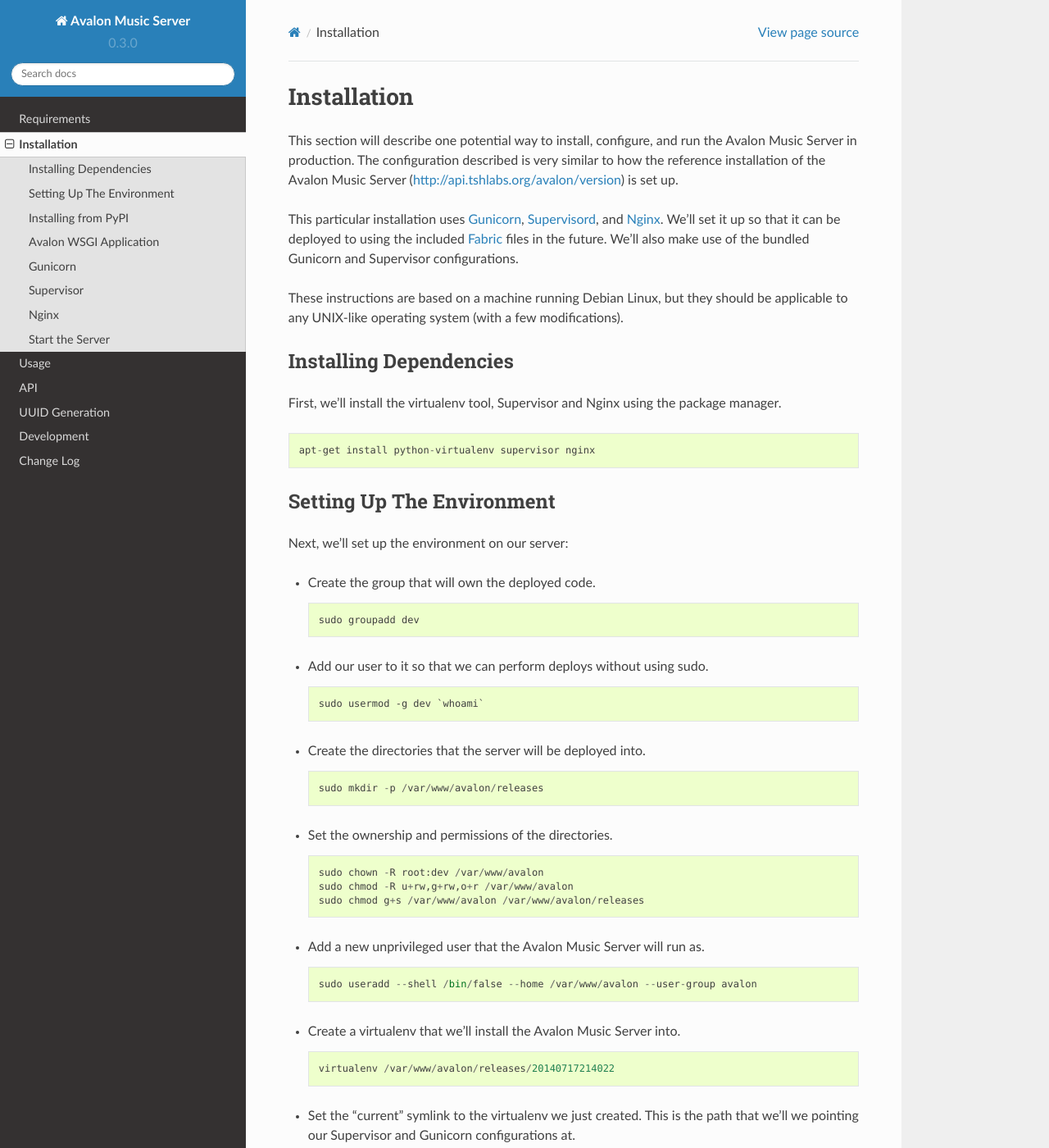
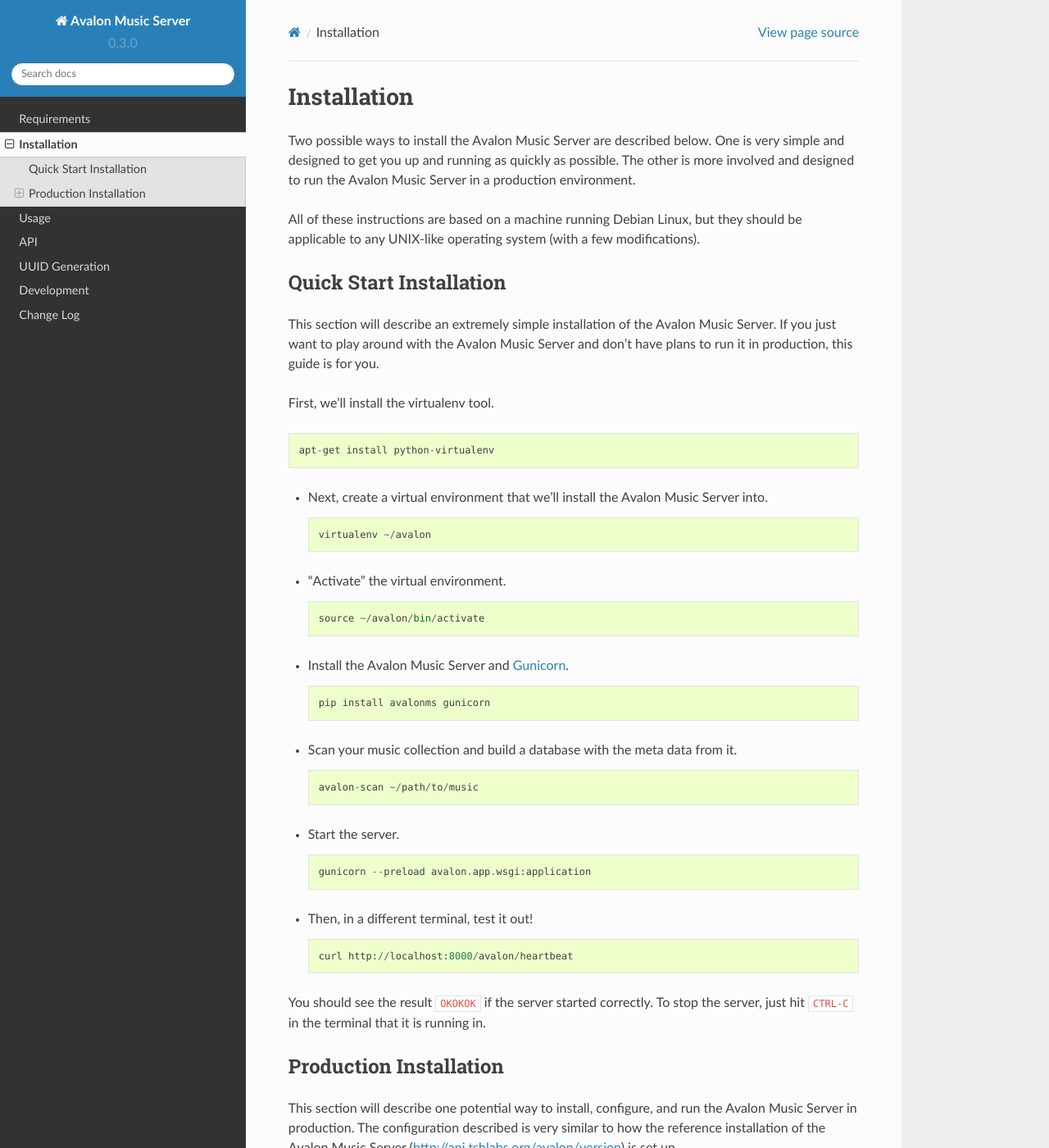
Before and after one commit to 56quarters/avalonms, a Sphinx documentation site: the page built from doc/source/installation.rst, in a window 1280 px wide and 1400 px high. Shown: the whole window at 82% size. Built offline with Sphinx 7.4.7 and the Read the Docs theme 2.0.0, drawn with Linux system fonts in a browser that asks for light colours; some of the changed text lies outside the part shown.

Commit message:
Add quick start section to installation docs

```diff
--- a/doc/source/changes.rst
+++ b/doc/source/changes.rst
@@ -5,6 +5,8 @@
 0.3.1 - Future release
 ----------------------
 * Include installation of a Sentry client in Fabric deploy task
+* Use Py.test and Tox for running tests.
+* Added a "Quick Start" section to the installation docs.
 
 0.3.0 - 2014-08-17
 ------------------
--- a/doc/source/installation.rst
+++ b/doc/source/installation.rst
@@ -1,5 +1,55 @@
 Installation
 ------------
+
+Two possible ways to install the Avalon Music Server are described below.
+One is very simple and designed to get you up and running as quickly as
+possible. The other is more involved and designed to run the Avalon Music
+Server in a production environment.
+
+All of these instructions are based on a machine running Debian Linux, but
+they should be applicable to any UNIX-like operating system (with a few
+modifications).
+
+Quick Start Installation
+~~~~~~~~~~~~~~~~~~~~~~~~
+
+This section will describe an extremely simple installation of the Avalon
+Music Server. If you just want to play around with the Avalon Music Server
+and don't have plans to run it in production, this guide is for you.
+
+First, we'll install the virtualenv tool. ::
+
+    apt-get install python-virtualenv
+
+* Next, create a virtual environment that we'll install the Avalon Music Server into. ::
+
+    virtualenv ~/avalon
+
+* "Activate" the virtual environment. ::
+
+    source ~/avalon/bin/activate
+
+* Install the Avalon Music Server and Gunicorn_. ::
+
+    pip install avalonms gunicorn
+
+* Scan your music collection and build a database with the meta data from it. ::
+
+    avalon-scan ~/path/to/music
+
+* Start the server. ::
+
+    gunicorn --preload avalon.app.wsgi:application
+
+* Then, in a different terminal, test it out! ::
+
+    curl http://localhost:8000/avalon/heartbeat
+
+You should see the result ``OKOKOK`` if the server started correctly. To stop
+the server, just hit ``CTRL-C`` in the terminal that it is running in.
+
+Production Installation
+~~~~~~~~~~~~~~~~~~~~~~~
 
 This section will describe one potential way to install, configure, and
 run the Avalon Music Server in production. The configuration described is
@@ -11,12 +61,9 @@
 the future. We'll also make use of the bundled Gunicorn and Supervisor
 configurations.
 
-These instructions are based on a machine running Debian Linux, but they
-should be applicable to any UNIX-like operating system (with a few
-modifications).
 
 Installing Dependencies
-~~~~~~~~~~~~~~~~~~~~~~~
+=======================
 
 First, we'll install the virtualenv tool, Supervisor and Nginx using the package
 manager. ::
@@ -24,7 +71,7 @@
     apt-get install python-virtualenv supervisor nginx
 
 Setting Up The Environment
-~~~~~~~~~~~~~~~~~~~~~~~~~~
+==========================
 
 Next, we'll set up the environment on our server:
 
@@ -50,20 +97,20 @@
 
     sudo useradd --shell /bin/false --home /var/www/avalon --user-group avalon
 
-* Create a virtualenv that we'll install the Avalon Music Server into. ::
+* Create a virtual environment that we'll install the Avalon Music Server into. ::
 
     virtualenv /var/www/avalon/releases/20140717214022
 
-* Set the "current" symlink to the virtualenv we just created. This is the
-  path that we'll we pointing our Supervisor and Gunicorn configurations at. ::
+* Set the "current" symlink to the virtual environment we just created. This is
+  the path that we'll we pointing our Supervisor and Gunicorn configurations at. ::
 
     ln -s /var/www/avalon/releases/20140717214022 /var/www/avalon/current
 
 Installing from PyPI
-~~~~~~~~~~~~~~~~~~~~
+====================
 
 Now, let's install the Avalon Music Server, Gunicorn, and a Sentry client into
-the virtualenv we just created. ::
+the virtual environment we just created. ::
 
     /var/www/avalon/current/bin/pip install avalonms gunicorn raven
 
@@ -73,14 +120,14 @@
     /var/www/avalon/current/bin/avalon-echo-config > /var/www/avalon/local-settings.py
 
 Avalon WSGI Application
-~~~~~~~~~~~~~~~~~~~~~~~
+=======================
 
 We won't configure the Avalon WSGI application here, as part of installation. For
 more information about the available configuration settings for it, see the :doc:`usage`
 section.
 
 Gunicorn
-~~~~~~~~
+========
 
 The installed Avalon Music Server comes with a simple Gunicorn configuration file
 that is available at ``/var/www/avalon/current/share/avalonms/avalon-gunicorn.py``
@@ -92,7 +139,7 @@
   optimizations done by the operating system to save RAM.
 
 Supervisor
-~~~~~~~~~~
+==========
 
 The installed Avalon Music server also comes with a simple Supervisord configuration
 file. This file runs the Avalon Music Server as an unprivileged user, uses the Gunicorn
@@ -107,7 +154,7 @@
     ln -s /var/www/avalon/current/share/avalonms/avalon-supervisor-gunicorn.conf /etc/supervisor/conf.d/
 
 Nginx
-~~~~~
+=====
 
 Though Gunicorn can run as an HTTP server, you should_ use a dedicated web server in front
 of it as a reverse proxy if you plan on exposing it on the public Internet. If so, Nginx is
@@ -139,7 +186,7 @@
     sudo ln -s /etc/nginx/sites-available/api_example_com.conf /etc/nginx/sites-enabled/
 
 Start the Server
-~~~~~~~~~~~~~~~~
+================
 
 Now that everything is configured, let's try starting Nginx and Supervisor (which will, in turn,
 start the Avalon Music Server) and testing it out. ::
```
